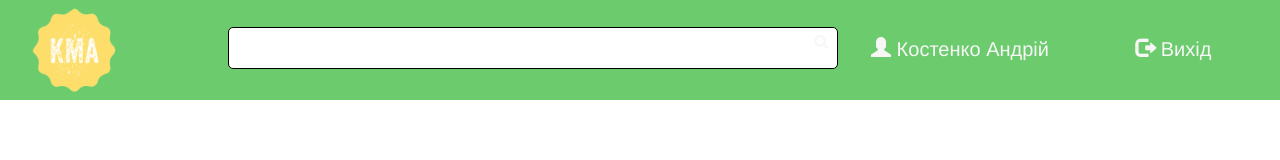
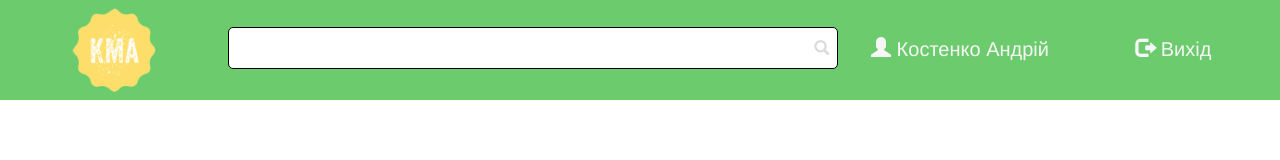
Before and after one commit to maksimkostenko1994/LMS, a website built with webpack: page front/index.html in a window 1280 px wide. Built offline with nearby package versions, Linux system fonts and the light colour scheme.

Commit message:
update header

```diff
--- a/front/index.html
+++ b/front/index.html
@@ -18,7 +18,7 @@
                             <input type="text">
                         </div>
                         <div class="col-md-1">
-                            <a href="#">
+                            <a href="#" class="search-button">
                                 <span class="glyphicon glyphicon-search"></span>
                             </a>
                         </div>
--- a/front/style.scss
+++ b/front/style.scss
@@ -6,7 +6,7 @@ header {
 
   img {
     margin-top: 5px;
-    margin-left: 15px;
+    margin-left: 55px;
   }
 
   .div-container {
@@ -17,7 +17,8 @@ header {
     background: white;
     padding-top: 5px;
     padding-bottom: 5px;
-    animation-name: rotate;
+  }
+    /*animation-name: rotate;
     animation-duration: 1s;
   }
 
@@ -29,7 +30,7 @@ header {
     100% {
       transform: translateY(-5px)
     }
-  }
+  }*/
 
   input {
     min-width: 100%;
@@ -39,26 +40,32 @@ header {
     outline: none;
     padding-left: 10px;
     margin-left: 10px;
-    transition: height 1s;
+    transition: height 1s, background-color 1s;
 
     &:focus {
       height: 40px;
-      background-color: #e6e0e0;
+      background-color: rgba(0,0,0,0.1);
       font-size: 20px;
     }
 
   }
 
-  .button {
-    min-width: 100%;
-    height: 33px;
-    line-height: 33px;
-    border: none;
-    background-color: #fff;
-    color: #696868;
-    vertical-align: center;
-    padding-top: 10px;
-    padding-bottom: 10px;
+  .search-button {
+    color: #dadada;
+
+    span {
+      padding-top: 7px;
+      padding-bottom: 7px;
+      font-size: 15px;
+      transition: font-size 0.5s, color 0.5s, padding-top 0.5s, padding-bottom 0.5s;
+
+      &:hover {
+        font-size: 20px;
+        color: black;
+        padding-top: 5px;
+        padding-bottom: 5px;
+      }
+    }
 
     &:hover {
       color: black;
```
Also changed, not shown: dist/index.html, dist/index.js, dist/style.css.
